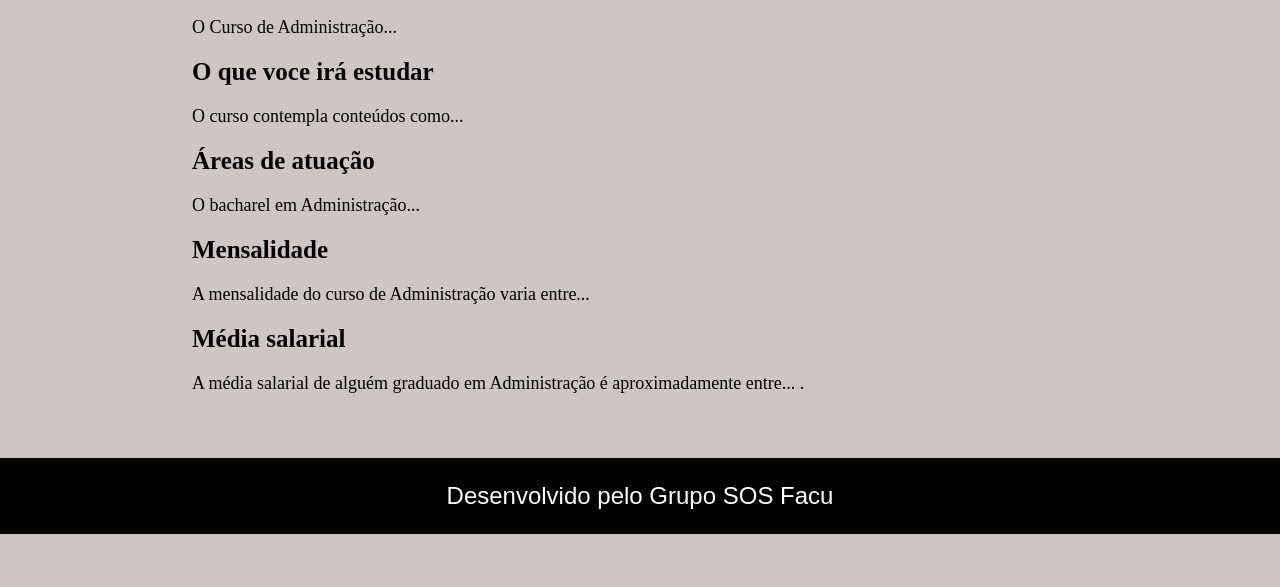
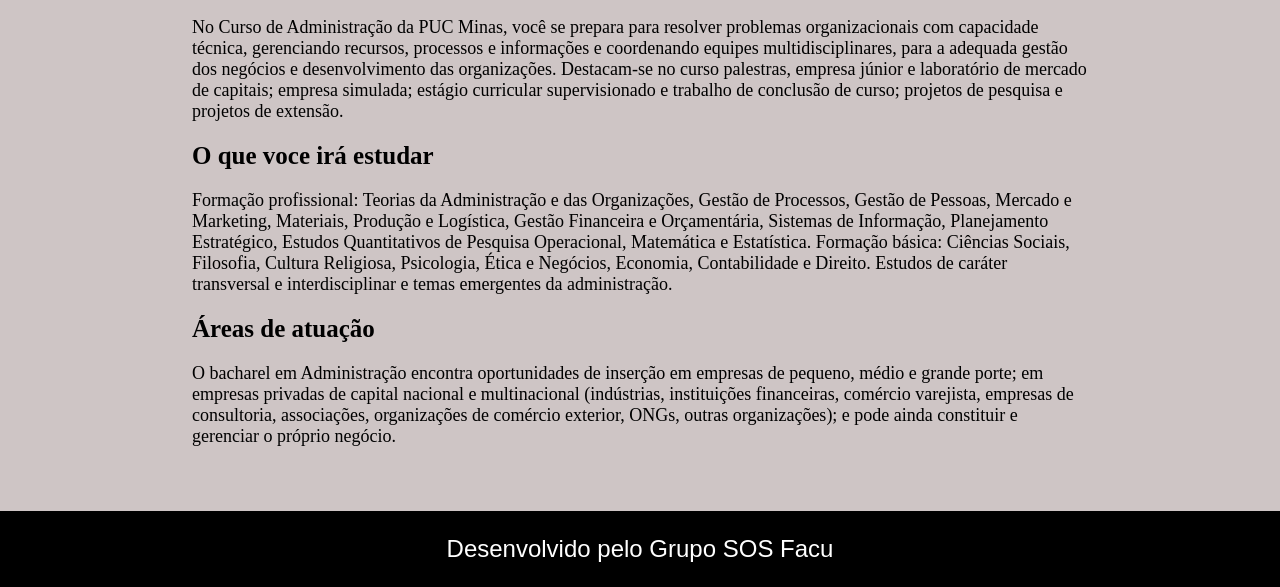
Before and after one commit to LumielRyu/TrabalhoAplicWeb2023, a plain HTML site: page Aplicações Web/cursos/administração.html in a window 1280 px wide. Shown: the part 331-918 px from the top of the page. Before the commit the page ends 865 px from the top, so only its background shows below. Drawn offline with Linux system fonts and the light colour scheme.

Commit message:
Update administração.html
Alterações no texto

```diff
--- a/Aplicações Web/cursos/administração.html
+++ b/Aplicações Web/cursos/administração.html
@@ -28,19 +28,32 @@
 
       <div class="pagina-principal-dois">
         <h1>Administração</h1>
-        <h3>O Curso de Administração...
-            </h3>
+
+        <h3>No Curso de Administração da PUC Minas, você se prepara para resolver problemas
+organizacionais com capacidade técnica, gerenciando recursos, processos e informações e
+coordenando equipes multidisciplinares, para a adequada gestão dos negócios e
+desenvolvimento das organizações. Destacam-se no curso palestras, empresa júnior e
+laboratório de mercado de capitais; empresa simulada; estágio curricular supervisionado e
+trabalho de conclusão de curso; projetos de pesquisa e projetos de extensão.</h3>
+
         <h2>O que voce irá estudar</h2>
-        <h3>O curso contempla conteúdos como...
-            </h3>
+
+        <h3>Formação profissional: Teorias da Administração e das Organizações, Gestão de
+Processos, Gestão de Pessoas, Mercado e Marketing, Materiais, Produção e Logística,
+Gestão Financeira e Orçamentária, Sistemas de Informação, Planejamento Estratégico,
+Estudos Quantitativos de Pesquisa Operacional, Matemática e Estatística. Formação
+básica: Ciências Sociais, Filosofia, Cultura Religiosa, Psicologia, Ética e Negócios,
+Economia, Contabilidade e Direito. Estudos de caráter transversal e interdisciplinar e temas
+emergentes da administração.</h3>
+
         <h2>Áreas de atuação</h2>
-        <h3>O bacharel em Administração...
-            </h3>
-        <h2>Mensalidade</h2>
-        <h3>A mensalidade do curso de Administração varia entre... </h3>
-        <h2>Média salarial</h2>
-        <h3>A média salarial de alguém graduado em Administração é aproximadamente entre...
-            .</h3>
+
+        <h3>O bacharel em Administração encontra oportunidades de inserção em empresas de
+pequeno, médio e grande porte; em empresas privadas de capital nacional e multinacional
+(indústrias, instituições financeiras, comércio varejista, empresas de consultoria,
+associações, organizações de comércio exterior, ONGs, outras organizações); e pode ainda
+constituir e gerenciar o próprio negócio.</h3>
+
       </div>
     </main>
     <footer class="rodape">
```
